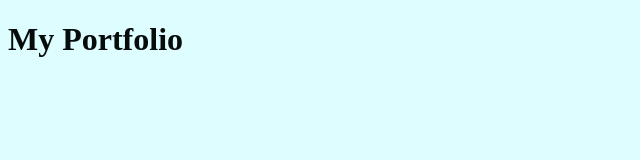
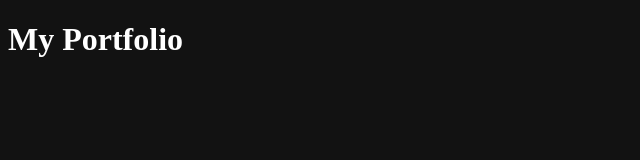
Before and after one commit to dudeman3814/Portfolio, a plain HTML site: page index.html in a window 1280 px wide. Shown: the whole page, without its empty margins (0-640 px from the left). Drawn offline with Linux system fonts and the light colour scheme.

Commit message:
test, because last commit says it failed

```diff
--- a/styles.css
+++ b/styles.css
@@ -1,13 +1,4 @@
 :root {
-  color-scheme: light dark;
+  color-scheme: dark;
 
-  --light-bg: #ddfdff;
-  --light-color: #060c0c;
-
-  --dark-bg: #0a0f32;
-  --dark-color: #f6f6ff;
 }
-* {
-  background-color: light-dark(var(--light-bg), var(--dark-bg));
-  color: light-dark(var(--light-color), var(--dark-color));
-}
```
